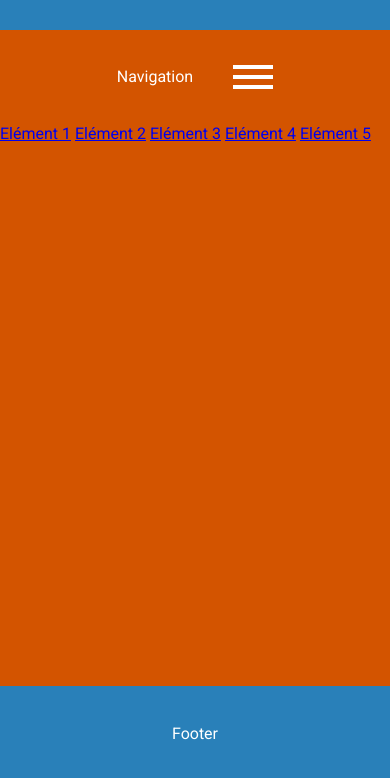
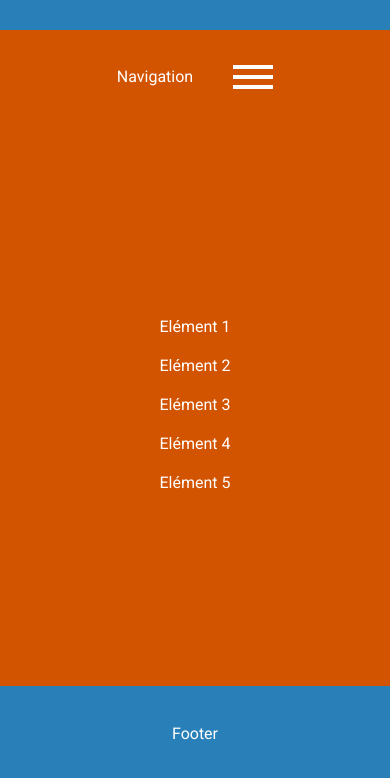
Before and after one commit to yannickbiheul/DWWM, a plain HTML site: page GRID/template.html in a window 390 px wide. Both pictures are taken after a click on the element 253 px from the left and 140 px from the top of the page. Shown: the part 64-842 px from the top of the page. Drawn offline with nearby package versions, Linux system fonts and the light colour scheme.

Commit message:
Template terminé !!!

```diff
--- a/GRID/css/template.css
+++ b/GRID/css/template.css
@@ -43,6 +43,7 @@ nav {
 
 nav p {
     margin-bottom: 40px;
+    display: none;
 }
 
 nav a {
@@ -87,6 +88,21 @@ nav a {
     width: 100%;
     height: 4px;
     background-color: #fff;
+}
+
+.menu {
+    display: flex;
+    flex-direction: column;
+    justify-content: center;
+    align-items: center;
+    width: 100%;
+    height: 100%;
+}
+
+.menu a {
+    text-decoration: none;
+    color: #fff;
+    margin: 10px;
 }
 
 #accueil {
@@ -150,6 +166,7 @@ footer {
 
     nav p {
         margin: 0;
+        display: block;
     }
 
     .elts {
--- a/GRID/template.html
+++ b/GRID/template.html
@@ -36,11 +36,13 @@
         <section id="accueil">
             <h1>Accueil</h1>
             <div class="menuBurger">
-                <a href="#">Elément 1</a>
-                <a href="#">Elément 2</a>
-                <a href="#">Elément 3</a>
-                <a href="#">Elément 4</a>
-                <a href="#">Elément 5</a>
+                <div class="menu">
+                    <a href="#">Elément 1</a>
+                    <a href="#">Elément 2</a>
+                    <a href="#">Elément 3</a>
+                    <a href="#">Elément 4</a>
+                    <a href="#">Elément 5</a>
+                </div>
             </div>
         </section>
 
```
